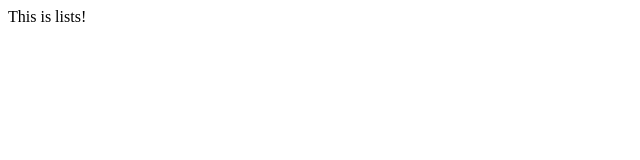
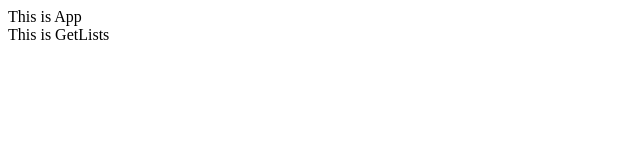
Before and after one commit to amagalla/NextJS_TSX_PG_CRUD, a Next.js app: page / in a window 1280 px wide. Shown: the top 160 px of the page, without its empty margins (0-640 px from the left). Built offline with nearby package versions, Linux system fonts and the light colour scheme.

Commit message:
child component get list is created

```diff
--- a/pages/components/GetLists.tsx
+++ b/pages/components/GetLists.tsx
@@ -1,7 +1,7 @@
-import React, { FunctionComponent } from "react";
+import React from "react";
 
-const GetLists: FunctionComponent = () => {
-  return <div>This is lists!</div>;
+const GetLists = () => {
+  return <div>This is GetLists</div>;
 };
 
 export default GetLists;
--- a/pages/index.tsx
+++ b/pages/index.tsx
@@ -1,9 +1,10 @@
-import React, { FunctionComponent } from "react";
+import React from "react";
 import GetLists from "./components/GetLists";
 
-const App: FunctionComponent = () => {
+const App = () => {
   return (
     <>
+      <div>This is App</div>
       <GetLists />
     </>
   );
```
Also changed, not shown: tsconfig.json (+5 -15 lines).
